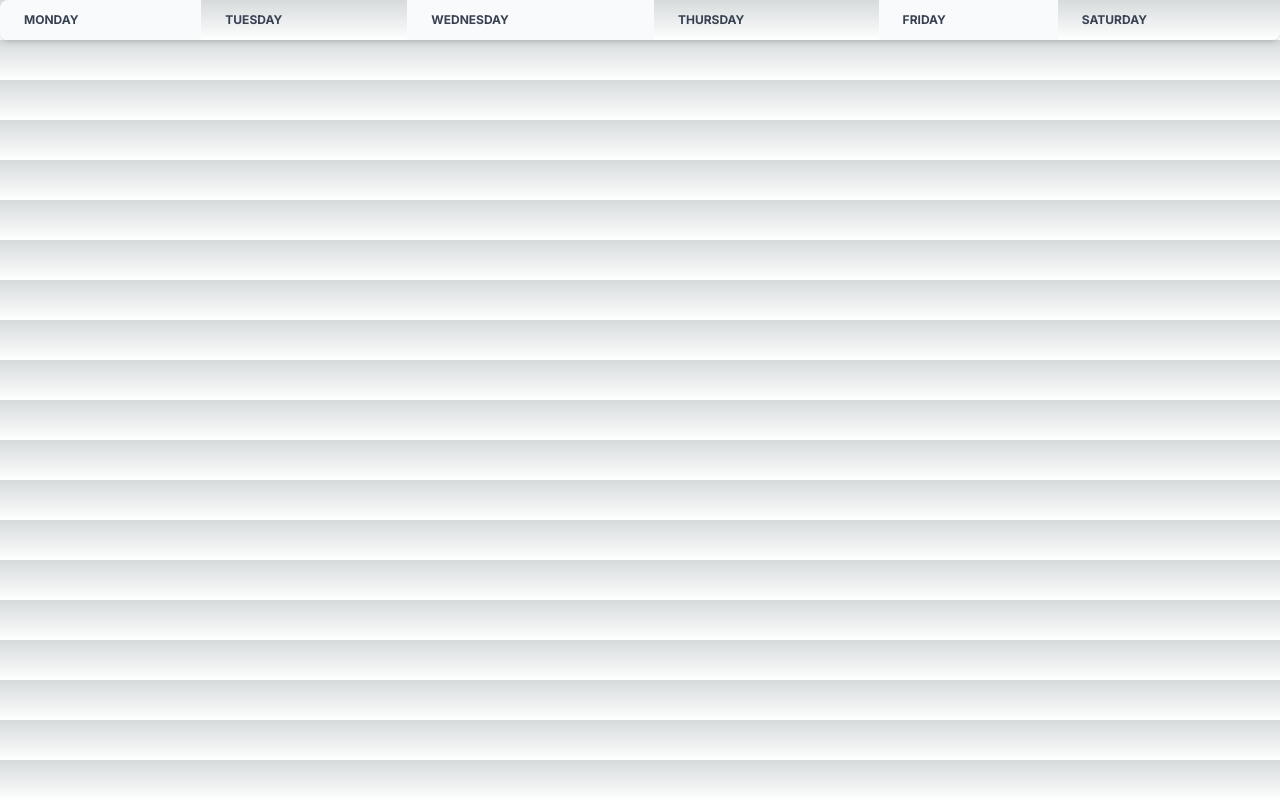
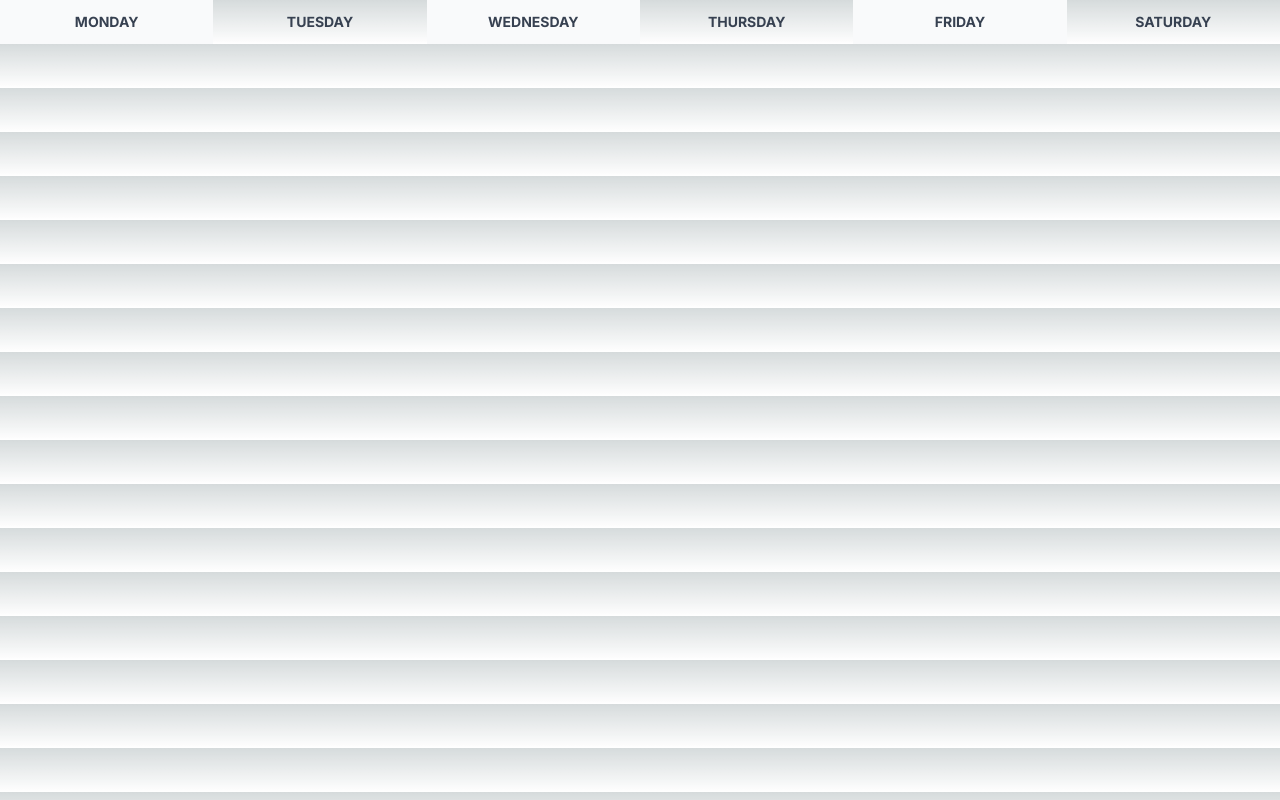
Before and after one commit to Flam30/Toothfix-Patient-Interface, a Next.js app in the folder patient-interface/: page /booking in a window 1280 px wide. Built offline with nearby package versions, Linux system fonts and the light colour scheme.

Commit message:
Removed unnecessary style #4

```diff
--- a/patient-interface/src/app/booking/page.tsx
+++ b/patient-interface/src/app/booking/page.tsx
@@ -2,9 +2,9 @@ import React from 'react'
 
 const page = () => {
   return (
-    <div className="relative overflow-x-auto shadow-md sm:rounded-lg">
-      <table className="w-full text-sm text-left rtl:text-right text-gray-500 dark:text-gray-400">
-        <thead className="text-xs text-gray-700 uppercase dark:text-gray-400">
+    <div>
+      <table className="w-full table-fixed text-sm text-center text-gray-500 dark:text-gray-400">
+        <thead className="text-gray-700 uppercase dark:text-gray-400">
           <tr>
             <th scope="col" className="px-6 py-3 bg-gray-50 dark:bg-gray-800">
               Monday
```
